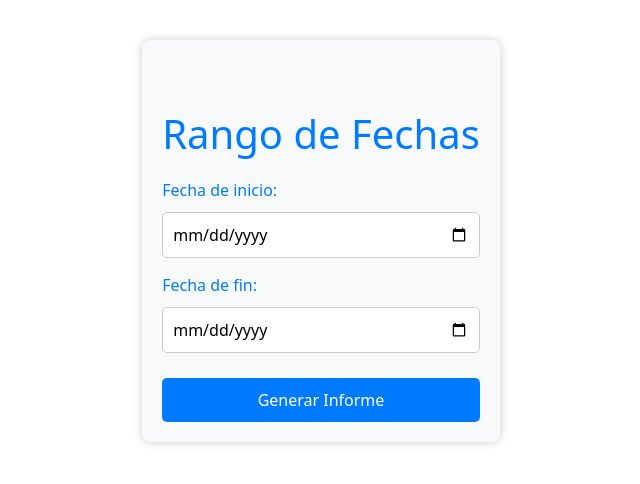
After one commit to HugoLealAranda/veasapp, a Django app: page /generar_informe/ in a window 1280 px wide. The commit adds this page. Shown: the top 484 px of the page, without its empty margins (319-959 px from the left). Run offline with Django 5.2, Linux system fonts and the light colour scheme; some libraries are stand-ins or nearby versions.

Commit message:
avances en informe

```diff
--- a/VeasApp/urls.py
+++ b/VeasApp/urls.py
@@ -3,7 +3,7 @@ from gestionPedidos import views
 from gestionPedidos.views import cotizacion_view
 from django.urls import path, include
 from django.contrib.auth import views as auth_views
-from gestionPedidos.views import informe_semanal #informe_mensual, informe_semestral, informe_anual
+from gestionPedidos.views import informe_semanal,generar_informe #informe_mensual, informe_semestral, informe_anual
 
 
 
@@ -20,6 +20,8 @@ urlpatterns = [
     path('send_message/', views.send_message, name='send_message'),
     path('lista_tareas/', views.lista_tareas, name='lista_tareas'),  # Si deseas mantener esta ruta
     path('informe-semanal/', informe_semanal, name='informe_semanal'),
+    path('generar_informe/', generar_informe, name='generar_informe'),
+
     #path('informe-mensual/', informe_mensual, name='informe_mensual'),
     #path('informe-semestral/', informe_semestral, name='informe_semestral'),
     #path('informe-anual/', informe_anual, name='informe_anual'),
--- a/gestionPedidos/templates/base.html
+++ b/gestionPedidos/templates/base.html
@@ -84,18 +84,17 @@
 
                 <div class="collapse navbar-collapse" id="navbarSupportedContent">
                     <ul class="navbar-nav ms-auto mt-2 mt-lg-0">
-
                         <li class="nav-item dropdown">
                             <a class="nav-link dropdown-toggle" id="navbarDropdown" href="#" role="button" data-bs-toggle="dropdown" aria-haspopup="true" aria-expanded="false">Informes</a>
                             <div class="dropdown-menu dropdown-menu-end" aria-labelledby="navbarDropdown">
-                                <a class="dropdown-item" href="{% url 'informe_semanal' %}">Informe Semanal</a>
-                                <a class="dropdown-item" href="#!">Informe Mensual</a>
+                                <a class="dropdown-item" href="{% url 'generar_informe' %}">Generar Informe</a> <!-- Agregado -->
                                 <div class="dropdown-divider"></div>
-                                <a class="dropdown-item" href="#!">Informe Semestral</a>
+                                <!-- Puedes agregar más opciones de informes aquí según sea necesario -->
                             </div>
                         </li>
                     </ul>
                 </div>
+
             </div>
         </nav>
         <!-- Page content-->
--- /dev/null
+++ b/gestionPedidos/templates/generar_informe.html
@@ -0,0 +1,64 @@
+{% extends 'base.html' %}
+
+{% block content %}
+    <style>
+        /* Estilos específicos para el formulario de generación de informes */
+
+        .generar-informe-container {
+            max-width: 600px; /* Ancho máximo del contenedor */
+            margin: 40px auto; /* Centrar horizontalmente */
+            background-color: #f8f9fa; /* Color de fondo */
+            padding: 20px; /* Espaciado interno */
+            border-radius: 8px; /* Borde redondeado */
+            box-shadow: 0px 0px 10px rgba(0, 0, 0, 0.2); /* Sombra */
+        }
+
+        .generar-informe-container h1 {
+            color: #007bff; /* Color del título */
+            margin-bottom: 20px; /* Espaciado inferior */
+            margin-top:50px
+        }
+
+        .generar-informe-form label {
+            display: block; /* Mostrar etiquetas en bloque */
+            margin-bottom: 10px; /* Espaciado inferior */
+            color: #007bff; /* Color del texto de la etiqueta */
+        }
+
+        .generar-informe-form input[type="date"] {
+            width: 100%; /* Ancho completo */
+            padding: 10px; /* Espaciado interno */
+            margin-bottom: 15px; /* Espaciado inferior */
+            border: 1px solid #ccc; /* Borde */
+            border-radius: 5px; /* Borde redondeado */
+        }
+
+        .generar-informe-form button[type="submit"] {
+            background-color: #007bff; /* Color de fondo */
+            color: #fff; /* Color del texto */
+            padding: 10px 20px; /* Espaciado interno */
+            border: none; /* Eliminar borde */
+            border-radius: 5px; /* Borde redondeado */
+            cursor: pointer; /* Cursor de puntero */
+            display: block; /* Mostrar como bloque */
+            width: 100%; /* Ancho completo */
+            margin-top: 10px; /* Espaciado superior */
+        }
+
+        .generar-informe-form button[type="submit"]:hover {
+            background-color: #0056b3; /* Cambiar color de fondo al pasar el ratón */
+        }
+    </style>
+
+    <div class="generar-informe-container">
+        <h1>Rango de Fechas</h1>
+        <form class="generar-informe-form" method="post">
+            {% csrf_token %}
+            <label for="fecha_inicio">Fecha de inicio:</label>
+            <input type="date" id="fecha_inicio" name="fecha_inicio" required>
+            <label for="fecha_fin">Fecha de fin:</label>
+            <input type="date" id="fecha_fin" name="fecha_fin" required>
+            <button type="submit">Generar Informe</button>
+        </form>
+    </div>
+{% endblock %}
--- a/gestionPedidos/views.py
+++ b/gestionPedidos/views.py
@@ -484,3 +484,94 @@ def cotizacion_view(request):
 
 def productos_agregados_correctamente(request):
     return render(request, 'productos_agregados_correctamente.html')
+
+
+
+
+from django.shortcuts import render
+from .models import Articulos
+
+def generar_informe(request):
+    if request.method == 'POST':
+        fecha_inicio = request.POST.get('fecha_inicio')
+        fecha_fin = request.POST.get('fecha_fin')
+
+        # Filtrar los artículos por el rango de fechas proporcionado y excluyendo los que tienen valores None
+        informes_ventas = Articulos.objects.filter(
+            fecha__range=[fecha_inicio, fecha_fin],
+            cantidad__isnull=False,
+            valor_unitario__isnull=False,
+            empresa_vendedora='rental veas',
+        ).exclude(numero_cotizacion__isnull=False)
+
+        informes_compras = Articulos.objects.filter(
+            fecha__range=[fecha_inicio, fecha_fin],
+            cantidad__isnull=False,
+            valor_unitario__isnull=False,
+            empresa_compradora='rental veas',
+        ).exclude(numero_cotizacion__isnull=False)
+
+
+
+
+
+
+        # Calcular la suma total de los valores de ventas
+        suma_valores_totales_ventas = sum(articulo.cantidad * articulo.valor_unitario for articulo in informes_ventas)
+
+        # Calcular la suma total de los valores de compras
+        suma_valores_totales_compras = sum(articulo.cantidad * articulo.valor_unitario for articulo in informes_compras)
+
+        # Calcular el balance
+        balance = suma_valores_totales_ventas - suma_valores_totales_compras
+
+
+        # Calcular el número de cotizaciones emitidas por la empresa vendedora "rental veas"
+
+        num_cotizaciones_emitidas = Articulos.objects.filter(
+            numero_cotizacion__isnull=False,
+            empresa_vendedora='rental veas'
+        ).count()
+
+        # Calcular el número de cotizaciones aceptadas por la empresa vendedora "rental veas"
+        num_cotizaciones_aceptadas = Articulos.objects.filter(
+            numero_cotizacion__isnull=False,
+            empresa_vendedora='rental veas',
+            aprobado='aprobado'
+        ).count()
+
+        # Calcular el número de cotizaciones rechazadas por la empresa vendedora "rental veas"
+        num_cotizaciones_rechazadas = Articulos.objects.filter(
+            numero_cotizacion__isnull=False,
+            empresa_vendedora='rental veas',
+            aprobado='rechazado'
+        ).count()
+
+
+        # Obtener las cotizaciones rechazadas con comentarios emitidas por la empresa vendedora "rental veas"
+        cotizaciones_rechazadas = Articulos.objects.filter(
+            numero_cotizacion__isnull=False,
+            empresa_vendedora='rental veas',
+            aprobado='rechazado',
+        ).exclude(comentarios='').values_list('numero_cotizacion', 'comentarios')
+
+        cotizaciones_rechazadas = cotizaciones_rechazadas.values_list('numero_cotizacion', 'comentarios')
+
+        return render(request, 'informe.html', {
+            'informes_ventas': informes_ventas,
+            'informes_compras': informes_compras,
+            'valores_totales_ventas': valores_totales_ventas,
+            'valores_totales_compras': valores_totales_compras,
+            'suma_valores_totales_ventas': suma_valores_totales_ventas,
+            'suma_valores_totales_compras': suma_valores_totales_compras,
+            'balance': balance,
+            'num_cotizaciones_emitidas': num_cotizaciones_emitidas,
+            'num_cotizaciones_aceptadas': num_cotizaciones_aceptadas,
+            'num_cotizaciones_rechazadas': num_cotizaciones_rechazadas,
+            'fecha_inicio': fecha_inicio,
+            'fecha_fin': fecha_fin,
+            'cotizaciones_rechazadas': cotizaciones_rechazadas,
+        })
+
+
+    return render(request, 'generar_informe.html')
```
Also changed, not shown: gestionPedidos/templates/informe.html (added, +69 -0 lines).
